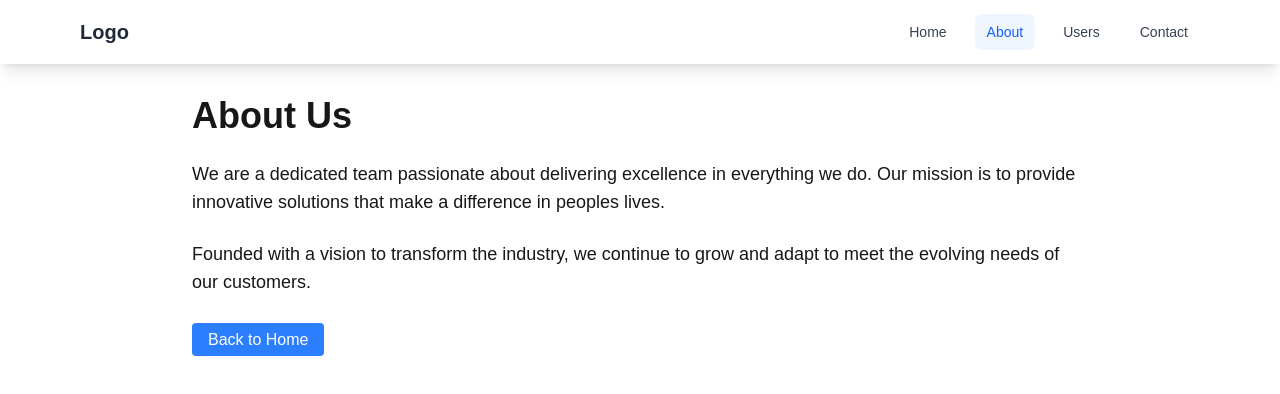
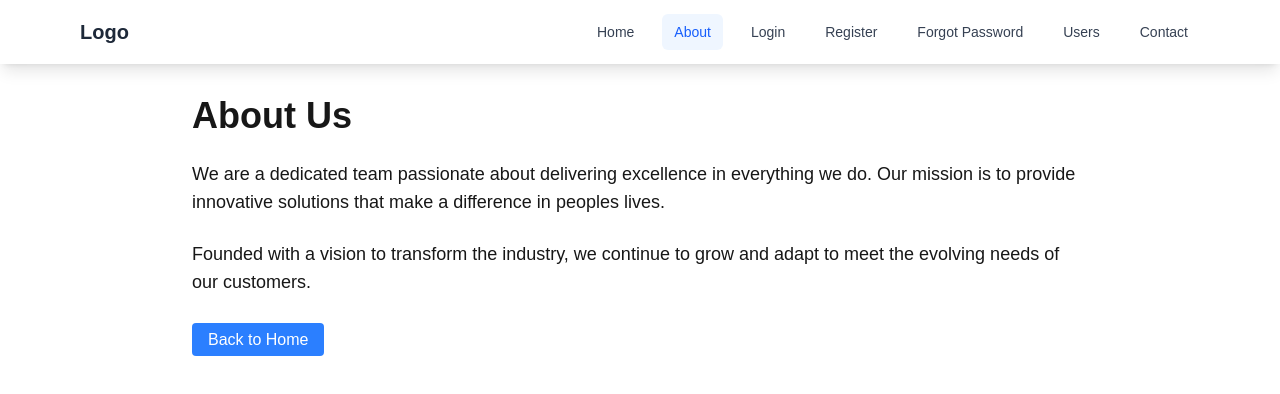
Before and after one commit to AwanishKumar/nextjs-app, a Next.js app: page /about in a window 1280 px wide. Shown: the top 394 px of the page. Built offline with nearby package versions, Linux system fonts and the light colour scheme.

Commit message:
statis and dynamic metadata

```diff
--- a/app/(auth)/fogot-password/page.tsx
+++ /dev/null
@@ -1,3 +0,0 @@
-export default function ForgetPassWord() {
-  return <div>About Forget PassWord</div>;
-}
--- /dev/null
+++ b/app/(auth)/forgot-password/page.tsx
@@ -0,0 +1,3 @@
+export default function ForgotPassWord() {
+  return <div>About Forgot PassWord</div>;
+}
--- a/app/about/page.tsx
+++ b/app/about/page.tsx
@@ -1,4 +1,9 @@
 import Link from "next/link";
+
+export const metadata = {
+  title: "About",
+  description: "Welcome to About page",
+};
 
 export default async function About() {
   return (
--- a/app/components/Navbar.tsx
+++ b/app/components/Navbar.tsx
@@ -38,6 +38,36 @@ export default function Navbar() {
               About
             </Link>
             <Link
+              href="/login"
+              className={`px-3 py-2 rounded-md text-sm font-medium ${
+                pathname === "/login"
+                  ? "text-blue-600 bg-blue-50"
+                  : "text-gray-700 hover:text-blue-600 hover:bg-blue-50"
+              }`}
+            >
+              Login
+            </Link>
+            <Link
+              href="/register"
+              className={`px-3 py-2 rounded-md text-sm font-medium ${
+                pathname === "/register"
+                  ? "text-blue-600 bg-blue-50"
+                  : "text-gray-700 hover:text-blue-600 hover:bg-blue-50"
+              }`}
+            >
+              Register
+            </Link>
+            <Link
+              href="/forgot-password"
+              className={`px-3 py-2 rounded-md text-sm font-medium ${
+                pathname === "/forgot-password"
+                  ? "text-blue-600 bg-blue-50"
+                  : "text-gray-700 hover:text-blue-600 hover:bg-blue-50"
+              }`}
+            >
+              Forgot Password
+            </Link>
+            <Link
               href="/users"
               className={`px-3 py-2 rounded-md text-sm font-medium ${
                 pathname === "/users"
--- a/app/page.tsx
+++ b/app/page.tsx
@@ -1,6 +1,7 @@
-import Link from "next/link";
-import Image from "next/image";
-
+export const metadata = {
+  title: "Home",
+  description: "Welcome to our website",
+};
 export default function Home() {
   return (
     <div className="min-h-screen p-8">
--- a/app/users/[userid]/page.tsx
+++ b/app/users/[userid]/page.tsx
@@ -1,4 +1,17 @@
+import { Metadata } from "next";
 import FetchUser from "@/app/data/fetchUser";
+
+export const generateMetadata = async ({
+  params,
+}: {
+  params: Promise<{ userid: string }>;
+}): Promise<Metadata> => {
+  const user = await FetchUser((await params).userid);
+  return {
+    title: user.name,
+    description: `Details about ${user.name}`,
+  };
+};
 
 export default async function UserPage({ params }: { params: Promise<{ userid: string }> }) {
   const { userid } = await params;
```
Also changed, not shown: 1 other file (tests, documents, lock files or other folders).
